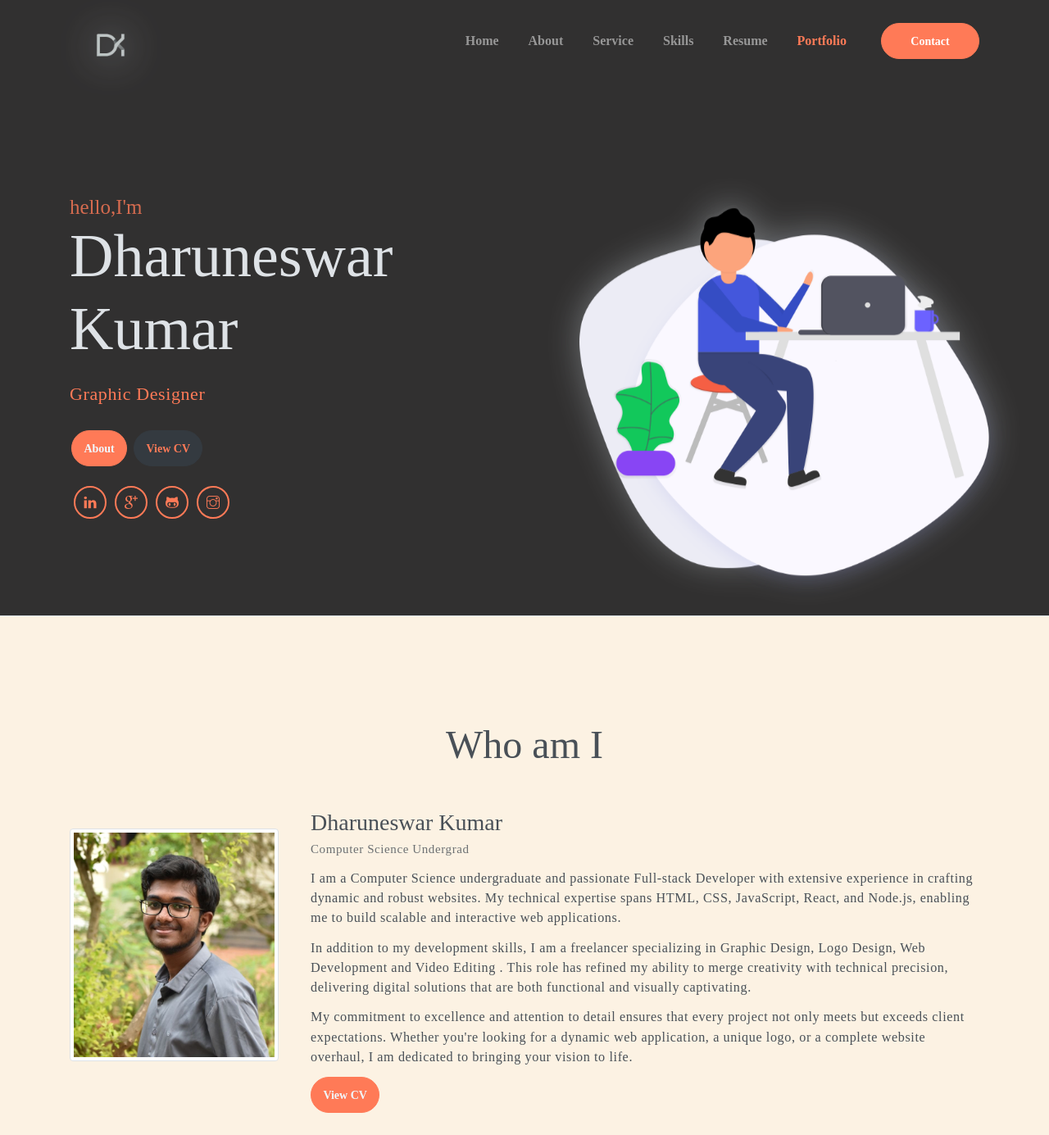
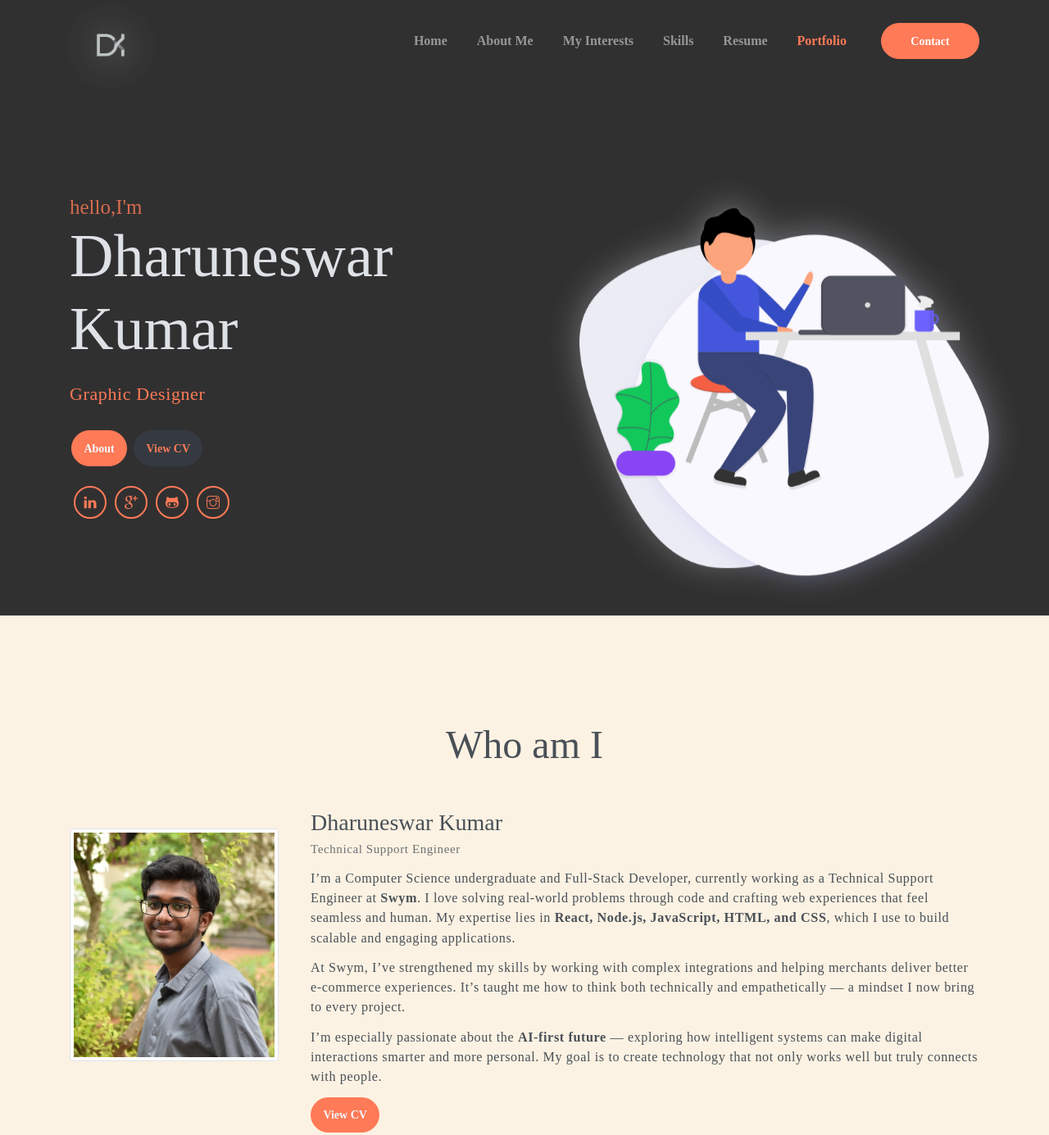
Before and after one commit to DharuneswarKDe/Portfolio-web, a website: page public_html/index.html in a window 1280 px wide. Shown: the top 1385 px of the page at 82% size. Drawn offline with nearby package versions, Linux system fonts and the light colour scheme.

Commit message:
Update index.html

```diff
--- a/public_html/index.html
+++ b/public_html/index.html
@@ -31,10 +31,10 @@
                         <a class="nav-link" href="#home">Home</a>
                     </li>
                     <li class="nav-item">
-                        <a class="nav-link" href="#about">About</a>
+                        <a class="nav-link" href="#about">About Me</a>
                     </li>
                     <li class="nav-item">
-                        <a class="nav-link" href="#service">Service</a>
+                        <a class="nav-link" href="#service">My Interests</a>
                     </li>
                     <li class="nav-item">
                         <a class="nav-link" href="#skills">Skills</a>
@@ -93,10 +93,8 @@
                 </div>
                 <div class="pl-md-4 col-md-9">
                     <h6 class="title">Dharuneswar Kumar</h6>
-                    <p class="subtitle">Computer Science Undergrad</p>
-                    <p>I am a Computer Science undergraduate and passionate Full-stack Developer with extensive experience in crafting dynamic and robust websites. My technical expertise spans HTML, CSS, JavaScript, React, and Node.js, enabling me to build scalable and interactive web applications. </p>
-                    <p>In addition to my development skills, I am a freelancer specializing in Graphic Design, Logo Design, Web Development and Video Editing . This role has refined my ability to merge creativity with technical precision, delivering digital solutions that are both functional and visually captivating. </p>
-                    <p> My commitment to excellence and attention to detail ensures that every project not only meets but exceeds client expectations. Whether you're looking for a dynamic web application, a unique logo, or a complete website overhaul, I am dedicated to bringing your vision to life.</p>
+                    <p class="subtitle">Technical Support Engineer</p>
+                    <p>I’m a Computer Science undergraduate and Full-Stack Developer, currently working as a Technical Support Engineer at <strong>Swym</strong>. I love solving real-world problems through code and crafting web experiences that feel seamless and human. My expertise lies in <strong>React, Node.js, JavaScript, HTML, and CSS</strong>, which I use to build scalable and engaging applications.</p> <p>At Swym, I’ve strengthened my skills by working with complex integrations and helping merchants deliver better e-commerce experiences. It’s taught me how to think both technically and empathetically — a mindset I now bring to every project.</p> <p>I’m especially passionate about the <strong>AI-first future</strong> — exploring how intelligent systems can make digital interactions smarter and more personal. My goal is to create technology that not only works well but truly connects with people.</p>
                     <button class="btn btn-primary rounded mt-3"><a style="color: aliceblue;" href="https://drive.google.com/file/d/1kkHgse6IHtw1KmAuDOIHELJUqnMbyEXf/view?usp=drive_link" target="_blank" >View CV</button></a>
                 </div>
             </div>
```
